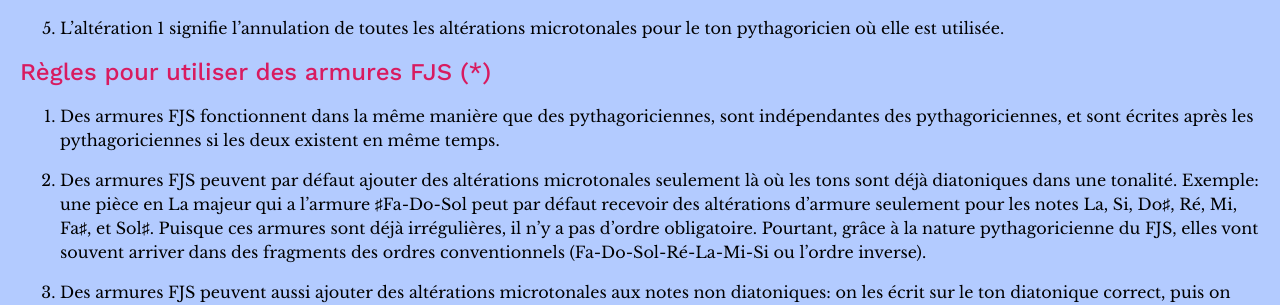
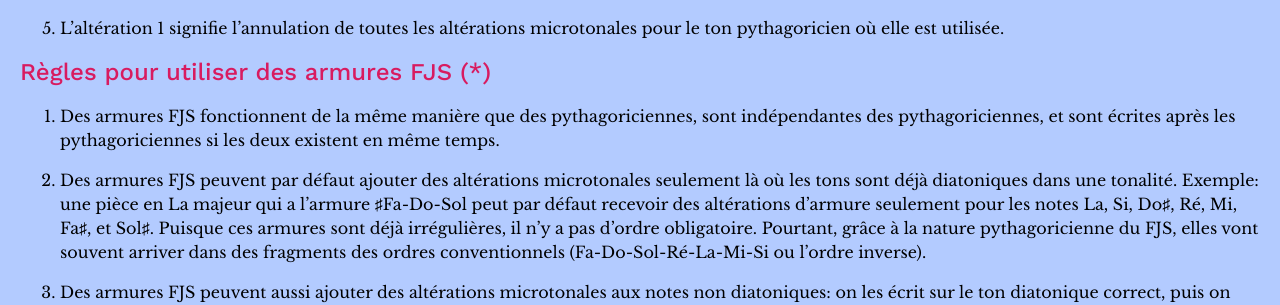
Before and after one commit to misotanni/misotanni.github.io, a Jekyll site: the page built from fjs/fr/rules.md, in a window 1280 px wide and 900 px high, scrolled down 2353 px. Shown: the part 154-459 px from the top of the window. Built offline with Jekyll 4.4.1, drawn with Linux system fonts in a browser that asks for light colours; our own code applies the rules of GitHub Pages for plain Markdown files; formulas are drawn with MathJax 3.

Commit message:
dans -> de

```diff
--- a/fjs/fr/rules.md
+++ b/fjs/fr/rules.md
@@ -80,7 +80,7 @@ Tout ce qui concerne des abréviations expérimentales est marqué avec le symbo
 
 ## Règles pour utiliser des armures FJS (\*)
 
-1. Des armures FJS fonctionnent dans la même manière que des pythagoriciennes, sont indépendantes des pythagoriciennes, et sont écrites après les pythagoriciennes si les deux existent en même temps.
+1. Des armures FJS fonctionnent de la même manière que des pythagoriciennes, sont indépendantes des pythagoriciennes, et sont écrites après les pythagoriciennes si les deux existent en même temps.
 
 2. Des armures FJS peuvent par défaut ajouter des altérations microtonales seulement là où les tons sont déjà diatoniques dans une tonalité. Exemple: une pièce en La majeur qui a l'armure ♯Fa-Do-Sol peut par défaut recevoir des altérations d'armure seulement pour les notes La, Si, Do♯, Ré, Mi, Fa♯, et Sol♯. Puisque ces armures sont déjà irrégulières, il n'y a pas d'ordre obligatoire. Pourtant, grâce à la nature pythagoricienne du FJS, elles vont souvent arriver dans des fragments des ordres conventionnels (Fa-Do-Sol-Ré-La-Mi-Si ou l'ordre inverse).
 
```
